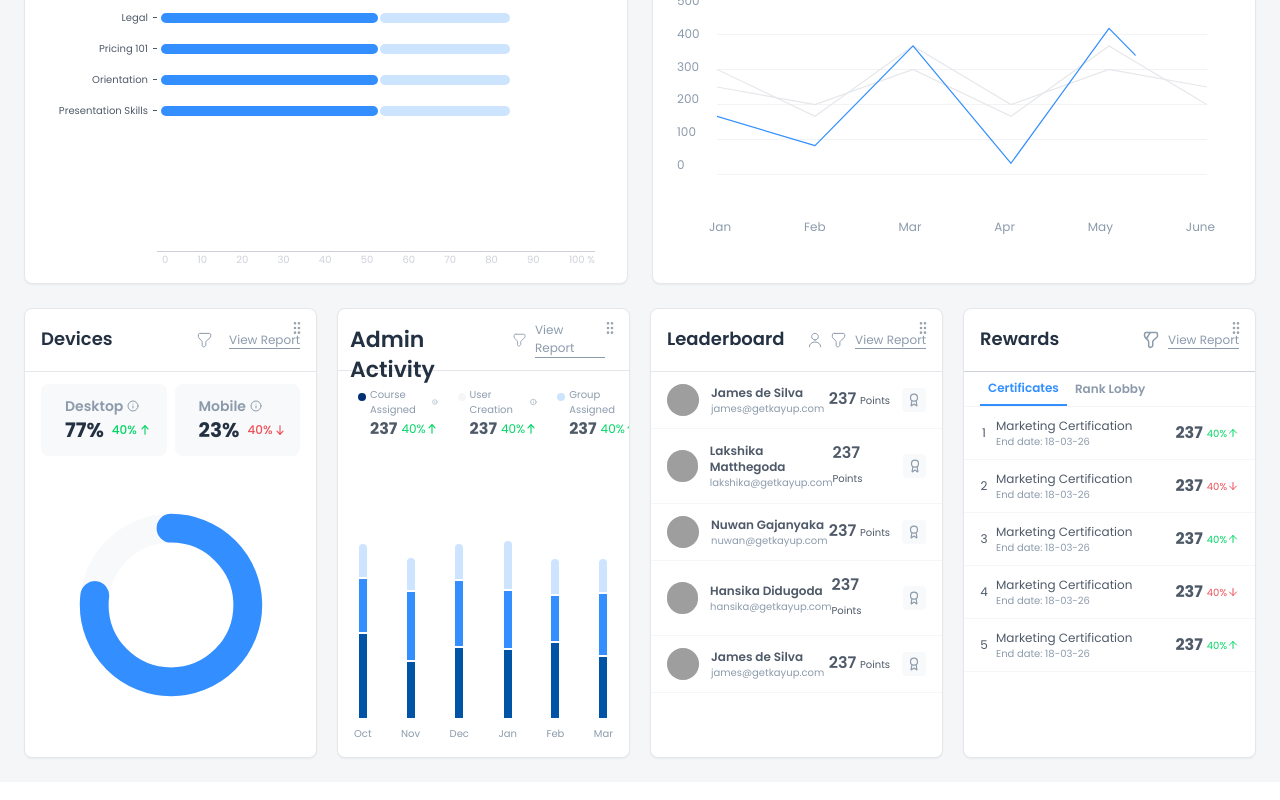
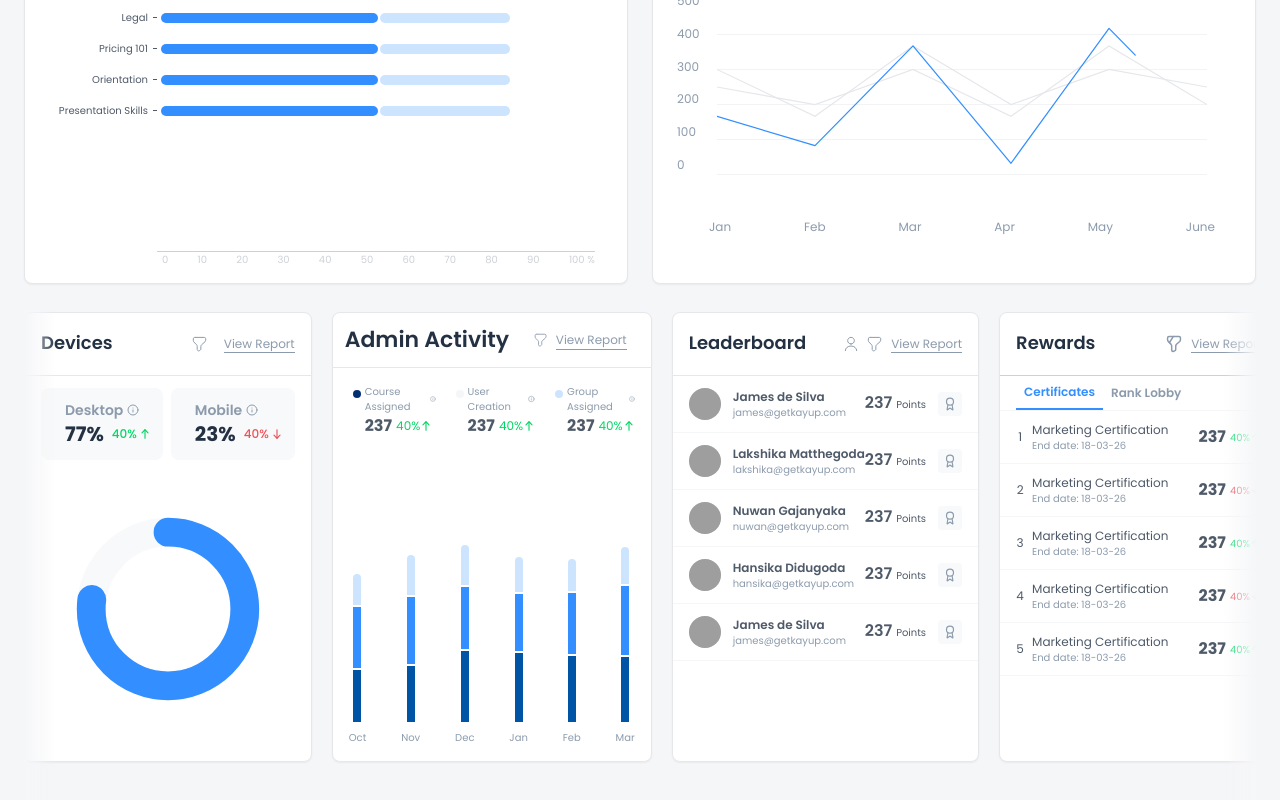
Before and after one commit to Dinnerli/dashboardprototype, a React (Vite) app: page / in a window 1280 px wide. Shown: the part 1178-1978 px from the top of the page. Built offline with nearby package versions, Linux system fonts and the light colour scheme; grey boxes are pictures that could not be loaded.

Commit message:
Refactor: Implement horizontal scrolling for metric cards
- Render metric cards in a horizontal flex container.
- Remove drag-and-drop functionality.
- Enable click-and-drag horizontal scrolling.
- Consider smooth scroll momentum and swipe support.

```diff
--- /dev/null
+++ b/src/components/dashboard/CarouselCardRow.tsx
@@ -0,0 +1,92 @@
+
+import React, { useRef, useState } from 'react';
+import { ScrollArea } from "@/components/ui/scroll-area";
+import { Carousel, CarouselContent, CarouselItem } from "@/components/ui/carousel";
+
+interface CarouselCardRowProps {
+  items: React.ReactNode[];
+}
+
+const CarouselCardRow: React.FC<CarouselCardRowProps> = ({ items }) => {
+  const scrollRef = useRef<HTMLDivElement>(null);
+  const [isDragging, setIsDragging] = useState(false);
+  const [startX, setStartX] = useState(0);
+  const [scrollLeft, setScrollLeft] = useState(0);
+
+  const handleMouseDown = (e: React.MouseEvent) => {
+    if (!scrollRef.current) return;
+    setIsDragging(true);
+    setStartX(e.pageX - scrollRef.current.offsetLeft);
+    setScrollLeft(scrollRef.current.scrollLeft);
+    // Change cursor to grabbing
+    if (scrollRef.current) {
+      scrollRef.current.style.cursor = 'grabbing';
+      scrollRef.current.style.userSelect = 'none';
+    }
+  };
+
+  const handleMouseUp = () => {
+    setIsDragging(false);
+    // Reset cursor
+    if (scrollRef.current) {
+      scrollRef.current.style.cursor = 'grab';
+      scrollRef.current.style.userSelect = 'auto';
+    }
+  };
+
+  const handleMouseLeave = () => {
+    if (isDragging) {
+      setIsDragging(false);
+      // Reset cursor
+      if (scrollRef.current) {
+        scrollRef.current.style.cursor = 'grab';
+        scrollRef.current.style.userSelect = 'auto';
+      }
+    }
+  };
+
+  const handleMouseMove = (e: React.MouseEvent) => {
+    if (!isDragging) return;
+    if (!scrollRef.current) return;
+
+    const x = e.pageX - scrollRef.current.offsetLeft;
+    // Calculate how far the mouse has moved
+    const walk = (x - startX) * 1.5; // Scroll speed multiplier
+    // Scroll the container
+    scrollRef.current.scrollLeft = scrollLeft - walk;
+  };
+
+  return (
+    <div
+      className="relative group w-full pb-4 sm:pb-6"
+    >
+      {/* Left fade overlay */}
+      <div className="absolute left-0 top-0 bottom-0 w-8 bg-gradient-to-r from-[#F5F6F8] to-transparent z-10 pointer-events-none opacity-0 sm:opacity-100" />
+
+      {/* Right fade overlay */}
+      <div className="absolute right-0 top-0 bottom-0 w-8 bg-gradient-to-l from-[#F5F6F8] to-transparent z-10 pointer-events-none opacity-0 sm:opacity-100" />
+
+      {/* Scrollable container */}
+      <div
+        ref={scrollRef}
+        className="flex overflow-x-auto gap-5 pb-4 pt-1 hide-scrollbar cursor-grab"
+        onMouseDown={handleMouseDown}
+        onMouseUp={handleMouseUp}
+        onMouseLeave={handleMouseLeave}
+        onMouseMove={handleMouseMove}
+      >
+        {items.map((item, index) => (
+          <div
+            key={index}
+            className="flex-shrink-0"
+            style={{ minWidth: '280px', maxWidth: '320px' }}
+          >
+            {item}
+          </div>
+        ))}
+      </div>
+    </div>
+  );
+};
+
+export default CarouselCardRow;
--- a/src/components/dashboard/OverviewContent.tsx
+++ b/src/components/dashboard/OverviewContent.tsx
@@ -1,3 +1,4 @@
+
 import { useState } from 'react';
 import StatsCard from './StatsCard';
 
@@ -9,7 +10,7 @@ const OverviewContent = () => {
   };
 
   return (
-    <div className="flex overflow-x-auto pb-4 justify-between gap-6 animate-slide-in-up hide-scrollbar bg-[#F5F6F8]" style={{ animationDelay: '0.1s' }}>
+    <div className="flex overflow-x-auto pb-4 gap-6 animate-slide-in-up hide-scrollbar bg-[#F5F6F8] scroll-smooth" style={{ animationDelay: '0.1s' }}>
       <StatsCard
         title="Training Data"
         value="17"
--- a/src/pages/Index.tsx
+++ b/src/pages/Index.tsx
@@ -9,11 +9,11 @@ import DevicesCard from '@/components/dashboard/DevicesCard';
 import AdminActivityCard from '@/components/dashboard/AdminActivityCard';
 import LeaderboardCard from '@/components/dashboard/LeaderboardCard';
 import RewardsCard from '@/components/dashboard/RewardsCard';
-import DashboardCardGrid from '@/components/dashboard/DashboardCardGrid';
 import HighchartsCard from '@/components/dashboard/HighchartsCard';
 import EngagementActivitiesCard from '@/components/dashboard/EngagementActivitiesCard';
 import CoursePerformanceCard from '@/components/dashboard/CoursePerformanceCard';
 import ActivityFilters from '@/components/dashboard/activities/ActivityFilters';
+import CarouselCardRow from '@/components/dashboard/CarouselCardRow';
 
 const Index = () => {
   const isMobile = useMediaQuery('(max-width:600px)');
@@ -27,12 +27,12 @@ const Index = () => {
     });
   }, []);
 
-  // Updated cards configuration with fixed height
+  // Cards to be displayed in the horizontal carousel
   const dashboardCards = [
-    { id: 1, component: <DevicesCard /> },
-    { id: 2, component: <AdminActivityCard /> },
-    { id: 3, component: <LeaderboardCard /> },
-    { id: 4, component: <RewardsCard /> },
+    <DevicesCard key="devices" />,
+    <AdminActivityCard key="admin" />,
+    <LeaderboardCard key="leaderboard" />,
+    <RewardsCard key="rewards" />
   ];
 
   return (
@@ -62,8 +62,8 @@ const Index = () => {
             <EngagementActivitiesCard />
           </div>
 
-          {/* Draggable cards grid - using fixed height cards with responsive columns */}
-          <DashboardCardGrid initialCards={dashboardCards} />
+          {/* Horizontal scrollable card row - replacing the previous draggable grid */}
+          <CarouselCardRow items={dashboardCards} />
         </div>
       </main>
     </div>
```
